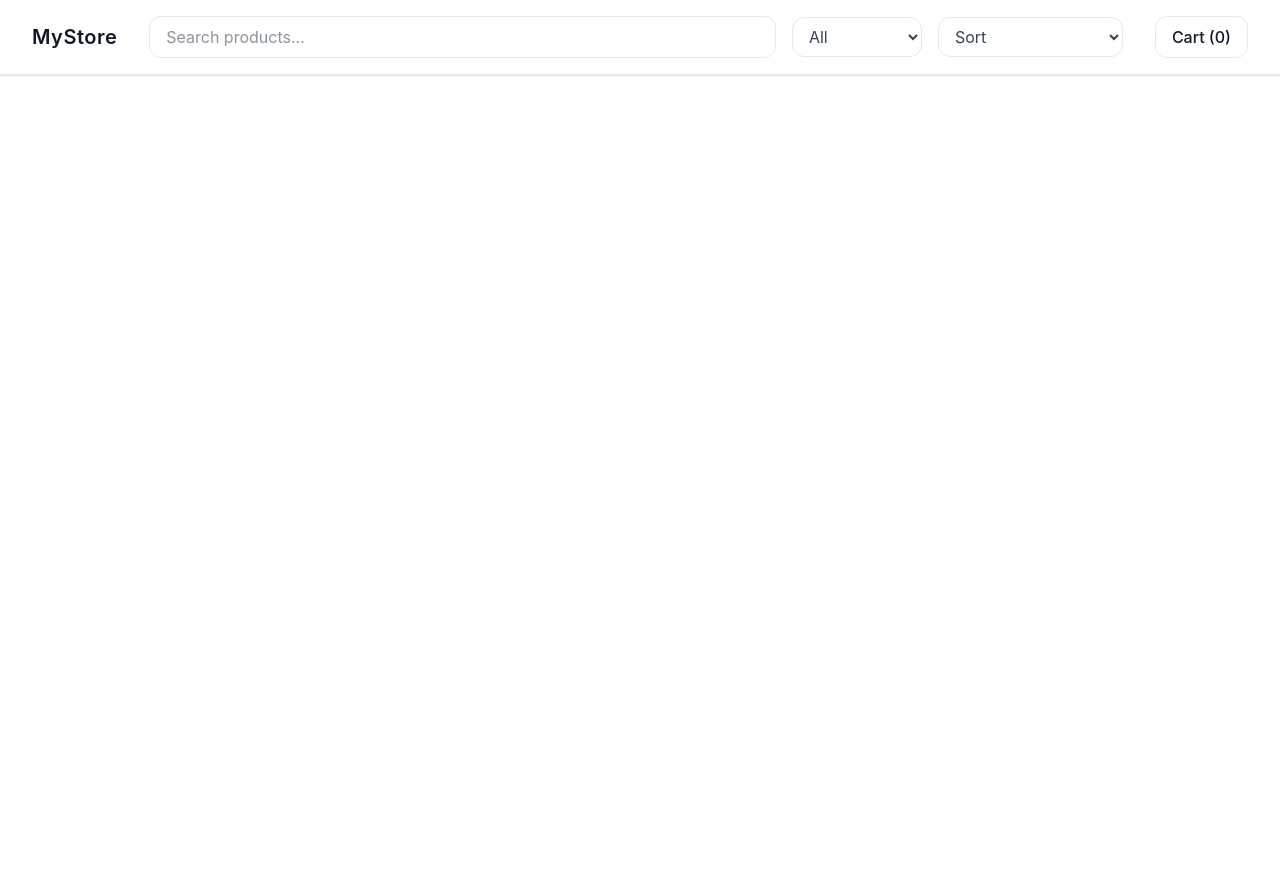
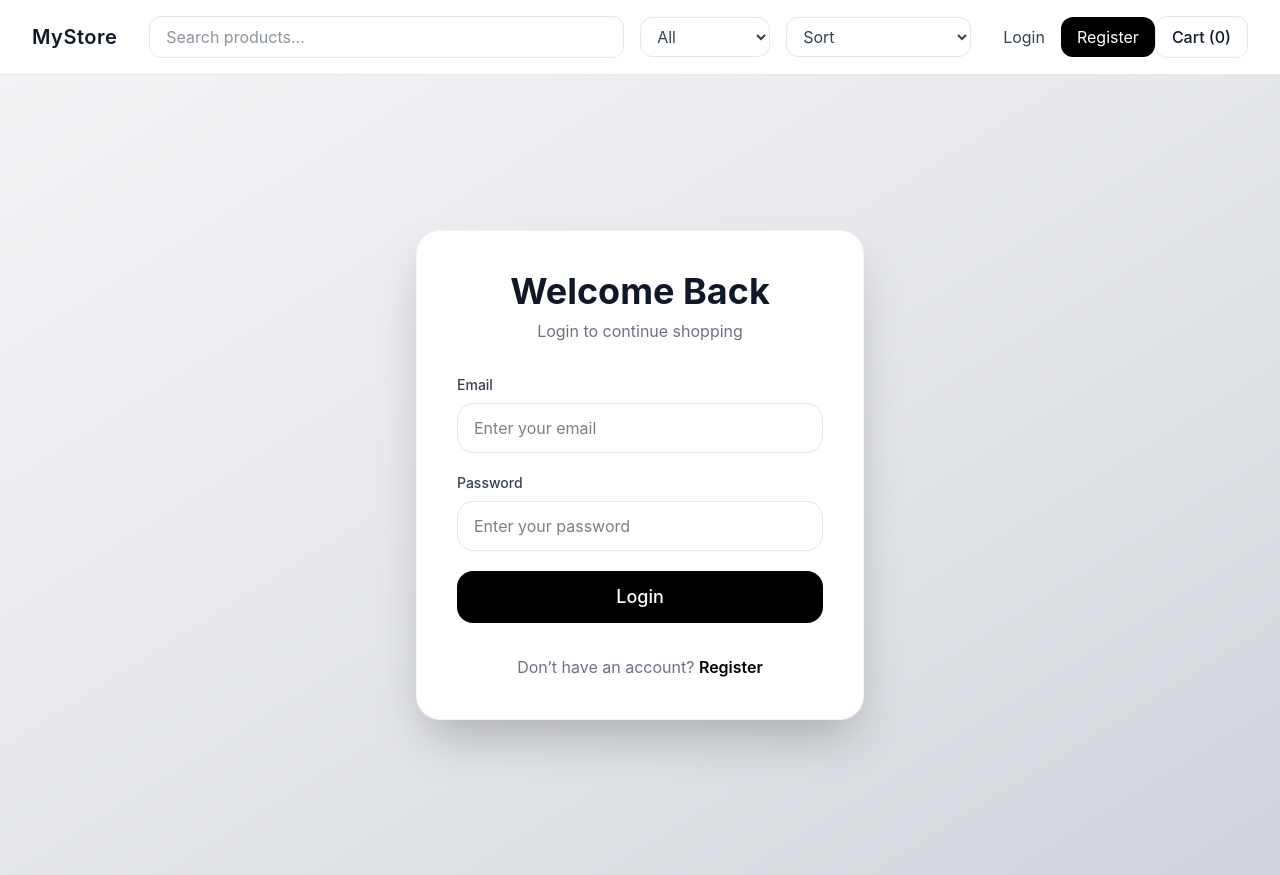
Before and after one commit to Vishal-vsd/mern-ecommerce-app, a React (Vite) app in the folder frontend/: page /login in a window 1280 px wide. Before the commit the page ends 800 px from the top, so only its background shows below. Built offline with nearby package versions, Linux system fonts and the light colour scheme; no server answers.

Commit message:
created auth context, register and login page done, navbar updated

```diff
--- a/frontend/src/App.tsx
+++ b/frontend/src/App.tsx
@@ -5,6 +5,8 @@ import NavBar from "./components/NavBar";
 import CartPage from "./components/CartPage";
 import ProductDetail from "./components/ProductDetail";
 import { useState } from "react";
+import LoginPage from "./components/LoginPage";
+import RegisterPage from "./components/RegisterPage";
 
 function App() {
   const [searchTerm, setSearchTerm] = useState("");
@@ -25,6 +27,8 @@ function App() {
         <Routes>
          <Route path="/" element={<ProductList searchTerm={searchTerm} category={category} sortOption={sortOption}/>}></Route>
          <Route path="/cart" element={<CartPage/>}></Route>
+         <Route path="/login" element={<LoginPage />}></Route>
+         <Route path="/register" element={<RegisterPage />}></Route>
          <Route path="/product/:id" element={<ProductDetail />}></Route>
         </Routes>
     </BrowserRouter>
--- /dev/null
+++ b/frontend/src/components/LoginPage.tsx
@@ -0,0 +1,131 @@
+import { useState, useContext} from "react";
+import { AuthContext } from "../context/AuthContext";
+import { useNavigate } from "react-router-dom";
+
+const LoginPage = () => {
+
+    const {setUser} = useContext(AuthContext)
+    const navigate = useNavigate();
+
+    const [email, setEmail] = useState("");
+
+    const [password, setPassword] = useState("");
+
+    const handleSubmit = async (e: React.FormEvent) => {
+        e.preventDefault()
+        try {
+            const res = await fetch("http://localhost:3000/api/auth/login",
+                {   method: "POST",
+                    headers: {
+                        "Content-Type": "application/json"
+                    },
+                    credentials: "include",
+                    body: JSON.stringify({
+                        email,
+                        password
+                    })
+                }
+            )
+            const data = await res.json();
+
+            if(data.success){
+                setUser(data.user)
+                navigate("/")
+            } else {
+                alert(data.message)
+            }
+
+        } catch (error) {
+            console.log(error);
+        }
+    }
+
+        return (
+        <div className="min-h-screen flex items-center justify-center bg-gradient-to-br from-gray-100 via-gray-200 to-gray-300 px-4">
+
+            <div className="w-full max-w-md bg-white rounded-3xl shadow-2xl border border-gray-100 p-10">
+
+            {/* Heading */}
+            <div className="text-center mb-8">
+
+                <h2 className="text-4xl font-bold text-gray-900">
+                Welcome Back
+                </h2>
+
+                <p className="text-gray-500 mt-2">
+                Login to continue shopping
+                </p>
+
+            </div>
+
+            {/* Form */}
+            <form
+                className="space-y-5"
+                onSubmit={handleSubmit}
+            >
+
+                {/* Email */}
+                <div>
+                <label className="text-sm font-medium text-gray-700 block mb-2">
+                    Email
+                </label>
+
+                <input
+                    type="email"
+                    placeholder="Enter your email"
+                    value={email}
+                    onChange={(e) =>
+                    setEmail(e.target.value)
+                    }
+                    className="w-full border border-gray-200 px-4 py-3 rounded-2xl outline-none focus:ring-2 focus:ring-black transition"
+                />
+                </div>
+
+                {/* Password */}
+                <div>
+                <label className="text-sm font-medium text-gray-700 block mb-2">
+                    Password
+                </label>
+
+                <input
+                    type="password"
+                    placeholder="Enter your password"
+                    value={password}
+                    onChange={(e) =>
+                    setPassword(e.target.value)
+                    }
+                    className="w-full border border-gray-200 px-4 py-3 rounded-2xl outline-none focus:ring-2 focus:ring-black transition"
+                />
+                </div>
+
+                {/* Button */}
+                <button
+                className="w-full bg-black text-white py-3 rounded-2xl hover:bg-gray-800 transition font-medium text-lg"
+                type="submit"
+                >
+                Login
+                </button>
+
+            </form>
+
+            {/* Footer */}
+            <p className="text-center text-gray-500 mt-8">
+
+                Don’t have an account?{" "}
+
+                <span
+                onClick={() => navigate("/register")}
+                className="text-black font-semibold cursor-pointer hover:underline"
+                >
+                Register
+                </span>
+
+            </p>
+
+            </div>
+
+        </div>
+        );
+};
+
+export default LoginPage;
--- a/frontend/src/components/NavBar.tsx
+++ b/frontend/src/components/NavBar.tsx
@@ -1,6 +1,7 @@
 import { CartContext } from "../context/CartContext";
 import { useContext } from "react";
 import { Link } from "react-router-dom";
+import { AuthContext } from "../context/AuthContext";
 
 type NavBarProps = {
   searchTerm: string;
@@ -20,6 +21,25 @@ const NavBar = ({
   setSortOption,
 }: NavBarProps) => {
   const { cart } = useContext(CartContext);
+  const {user, setUser} = useContext(AuthContext);
+
+  const handleLogout = async() => {
+    try {
+      const res = await fetch("http://localhost:3000/api/auth/logout",
+        {
+          method: "POST",
+          credentials: "include"
+        }
+      )
+
+      const data = await res.json();
+      if(data.success){
+        setUser(null)
+      }
+    } catch (error) {
+      console.log(error)
+    }
+  }
 
   const totalItems = cart.reduce(
     (total: number, item: any) => total + item.quantity,
@@ -75,6 +95,40 @@ const NavBar = ({
       </div>
 
       {/* Cart */}
+      <div className="flex items-center gap-4">
+
+      {user ? (
+        <>
+          <p className="text-sm font-medium text-gray-700">
+            Hi, {user.name}
+          </p>
+
+          <button
+            onClick={handleLogout}
+            className="px-4 py-2 rounded-xl bg-black text-white hover:bg-gray-800 transition"
+          >
+            Logout
+          </button>
+        </>
+      ) : (
+        <>
+          <Link
+            to="/login"
+            className="text-gray-700 hover:text-black transition"
+          >
+            Login
+          </Link>
+
+          <Link
+            to="/register"
+            className="px-4 py-2 rounded-xl bg-black text-white hover:bg-gray-800 transition"
+          >
+            Register
+          </Link>
+        </>
+      )}
+
+    </div>
       <Link to="/cart">
         <div className="px-4 py-2 rounded-xl border border-gray-200 text-gray-900 font-medium hover:bg-gray-100 transition">
           Cart ({totalItems})
--- /dev/null
+++ b/frontend/src/components/RegisterPage.tsx
@@ -0,0 +1,149 @@
+import {
+  useContext,
+  useState,
+} from "react";
+
+import {
+  Link,
+  useNavigate,
+} from "react-router-dom";
+
+import { AuthContext } from "../context/AuthContext";
+
+const RegisterPage = () => {
+
+  const { setUser } = useContext(AuthContext);
+
+  const navigate = useNavigate();
+
+  const [name, setName] = useState("");
+
+  const [email, setEmail] = useState("");
+
+  const [password, setPassword] = useState("");
+
+  const handleSubmit = async (
+    e: React.FormEvent
+  ) => {
+
+    e.preventDefault();
+
+    try {
+
+      const res = await fetch(
+        "http://localhost:3000/api/auth/register",
+        {
+          method: "POST",
+
+          headers: {
+            "Content-Type": "application/json",
+          },
+
+          credentials: "include",
+
+          body: JSON.stringify({
+            name,
+            email,
+            password,
+          }),
+        }
+      );
+
+      const data = await res.json();
+
+      if (data.success) {
+
+        setUser(data.user);
+
+        navigate("/");
+
+      } else {
+
+        alert(data.message);
+
+      }
+
+    } catch (error) {
+
+      console.log(error);
+
+    }
+  };
+
+  return (
+    <div className="min-h-screen flex items-center justify-center bg-gradient-to-br from-gray-100 to-gray-200 px-4">
+
+      <div className="bg-white w-full max-w-md rounded-3xl shadow-2xl p-10 border border-gray-100">
+
+        <h2 className="text-4xl font-bold text-center text-gray-900 mb-2">
+          Create Account
+        </h2>
+
+        <p className="text-center text-gray-500 mb-8">
+          Register to start shopping
+        </p>
+
+        <form
+          onSubmit={handleSubmit}
+          className="space-y-4"
+        >
+
+          <input
+            type="text"
+            placeholder="Enter your name"
+            value={name}
+            onChange={(e) =>
+              setName(e.target.value)
+            }
+            className="w-full border border-gray-200 px-4 py-3 rounded-2xl outline-none focus:ring-2 focus:ring-black transition"
+          />
+
+          <input
+            type="email"
+            placeholder="Enter your email"
+            value={email}
+            onChange={(e) =>
+              setEmail(e.target.value)
+            }
+            className="w-full border border-gray-200 px-4 py-3 rounded-2xl outline-none focus:ring-2 focus:ring-black transition"
+          />
+
+          <input
+            type="password"
+            placeholder="Enter your password"
+            value={password}
+            onChange={(e) =>
+              setPassword(e.target.value)
+            }
+            className="w-full border border-gray-200 px-4 py-3 rounded-2xl outline-none focus:ring-2 focus:ring-black transition"
+          />
+
+          <button
+            type="submit"
+            className="w-full bg-black text-white py-3 rounded-2xl hover:bg-gray-800 transition font-medium"
+          >
+            Register
+          </button>
+
+        </form>
+
+        <p className="text-center text-gray-500 mt-6">
+
+          Already have an account?{" "}
+
+          <Link
+            to="/login"
+            className="text-black font-medium hover:underline"
+          >
+            Login
+          </Link>
+
+        </p>
+
+      </div>
+
+    </div>
+  );
+};
+
+export default RegisterPage;
--- /dev/null
+++ b/frontend/src/context/AuthContext.tsx
@@ -0,0 +1,45 @@
+import { createContext, useEffect, useState } from "react";
+
+export const AuthContext = createContext<any>(null)
+
+const AuthProvider = ({children}: any) => {
+
+    const [user, setUser] = useState(null);
+    const [loading, setLoading] = useState(true);
+
+    useEffect(()=>{
+        const fetchCurrentUser = async() => {
+
+            try {
+                const res = await fetch(
+                "http://127.0.0.1:3000/api/auth/me",
+                {credentials: "include"}
+                );
+
+                const data = await res.json();
+                if(data.success){
+                    setUser(data.user)
+                }
+
+            } catch (error) {
+                console.log(error)
+            } finally {
+                setLoading(false)
+            }
+        }
+
+        fetchCurrentUser()
+    }, [])
+
+    return (
+        <AuthContext.Provider value={
+       {    user,
+            setUser,
+            loading
+        }}>
+            {children}
+        </AuthContext.Provider>
+    )
+}
+
+export default AuthProvider;
--- a/frontend/src/main.tsx
+++ b/frontend/src/main.tsx
@@ -3,11 +3,14 @@ import { createRoot } from 'react-dom/client'
 import CartProvider from './context/CartContext.tsx'
 import './index.css'
 import App from './App.tsx'
+import AuthProvider from './context/AuthContext.tsx'
 
 createRoot(document.getElementById('root')!).render(
   <StrictMode>
     <CartProvider>
-      <App />
+      <AuthProvider>
+        <App />
+      </AuthProvider>
     </CartProvider>
   </StrictMode>
 
```
Also changed, not shown: 1 other file (tests, documents, lock files or other folders).
